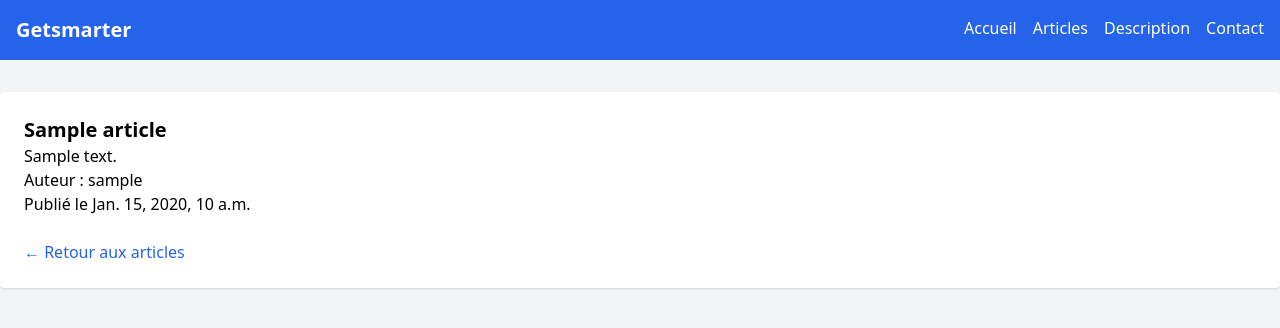
After one commit to Darline237/Getsmarter_Blog, a Django app: page /Description/1/ in a window 1280 px wide. The commit adds this page. Shown: the top 328 px of the page. Run offline with Django 5.2, Linux system fonts and the light colour scheme; tables that the repository leaves empty hold one stand-in row (values such as "Sample post"); some libraries are stand-ins or nearby versions.

Commit message:
modification apporté avec Abdel

```diff
--- a/getsmarter/blog/models.py
+++ b/getsmarter/blog/models.py
@@ -1,5 +1,13 @@
 from django.db import models
 from django.contrib.auth.models import User
+
+
+
+class Category(models.Model):
+    name = models.CharField(max_length=100)
+
+    def __str__(self):
+        return self.name
 
 
 class Article(models.Model):
@@ -7,6 +15,12 @@ class Article(models.Model):
         ('draft', 'brouillon'), #('valeur_stocké','valeur affichée')
         ('published', 'publié')
     )
+    category = models.ForeignKey(
+    Category,
+    on_delete=models.CASCADE,
+    related_name='articles',
+    blank=True
+)
     title = models.CharField(max_length=200)
     content = models.TextField()
     author = models.ForeignKey(User, on_delete=models.PROTECT)
@@ -20,3 +34,12 @@ class Article(models.Model):
 
     def __str__(self):
         return self.title
+
+class Contact(models.Model):
+    name = models.CharField(max_length=200)
+    email = models.TextField()
+    message = models.TextField()
+    create_at = models.DateTimeField(auto_now_add= True)
+
+    def __str__(self):
+        return self.name
--- a/getsmarter/blog/templates/blog/base.html
+++ b/getsmarter/blog/templates/blog/base.html
@@ -14,8 +14,8 @@
             <h1 class="font-bold text-xl">Getsmarter</h1>
             <ul class="flex space-x-4">
                 <li><a href="/" class="hover:underline">Accueil</a></li>
-                <li><a href="#" class="hover:underline">Articles</a></li>
-                <li><a href="#" class="hover:underline">À propos</a></li>
+                <li><a href="Article" class="hover:underline">Articles</a></li>
+                <li><a href="Description" class="hover:underline">Description</a></li>
                 <li><a href="#" class="hover:underline">Contact</a></li>
             </ul>
         </div>
--- /dev/null
+++ b/getsmarter/blog/templates/blog/details_article.html
@@ -0,0 +1,21 @@
+{% extends 'blog/base.html' %}
+
+{% block title %}
+    {{ article.title }} | Getsmarter
+{% endblock %}
+
+{% block content %}
+<article class="bg-white p-6 rounded shadow">
+        <h2 class="text-xl font-semibold">
+                {{ article.title }}
+        </h2>
+<p>{{ article.content }}</p>
+<p>Auteur : {{ article.author }}</p>
+<p>Publié le {{ article.published_at }}</p>
+
+        <a href="{% url 'presentation_article' %}"
+           class="inline-block mt-6 text-blue-600 hover:underline">
+            ← Retour aux articles
+        </a>
+{% endblock %}
+    </article>
--- a/getsmarter/blog/urls.py
+++ b/getsmarter/blog/urls.py
@@ -3,4 +3,6 @@ from . import views
 
 urlpatterns = [
     path('', views.home, name='home'),
+    path('Article', views.presentation_article, name='presentation_article'),
+    path('Description/<int:id>/', views.details_article, name='details_article'),
 ]
--- a/getsmarter/blog/views.py
+++ b/getsmarter/blog/views.py
@@ -1,7 +1,16 @@
-from django.shortcuts import render
+from django.shortcuts import render, get_object_or_404
 from .models import Article
 
 
 def home(request):
     articles = Article.objects.filter(status='published').order_by('-create_at') #on prend seulement les articles publiés du plus récent au plus ancien
     return render(request, 'blog/home.html', {'articles': articles}) # on envoie les articles au fichier HTML
+
+
+def presentation_article(request):
+    articles = Article.objects.order_by('-create_at')
+    return render(request, 'blog/presentation_article.html', {'articles': articles})
+
+def details_article(request, id):
+    article = get_object_or_404(Article, id=id)
+    return render(request, 'blog/details_article.html', {'article': article})
```
Also changed, not shown: getsmarter/blog/templates/blog/contact.html (renamed from getsmarter/blog/templates/blog/article_detail.html, +16 -4 lines), getsmarter/blog/templates/blog/presentation_article.html (added, +42 -0 lines).
